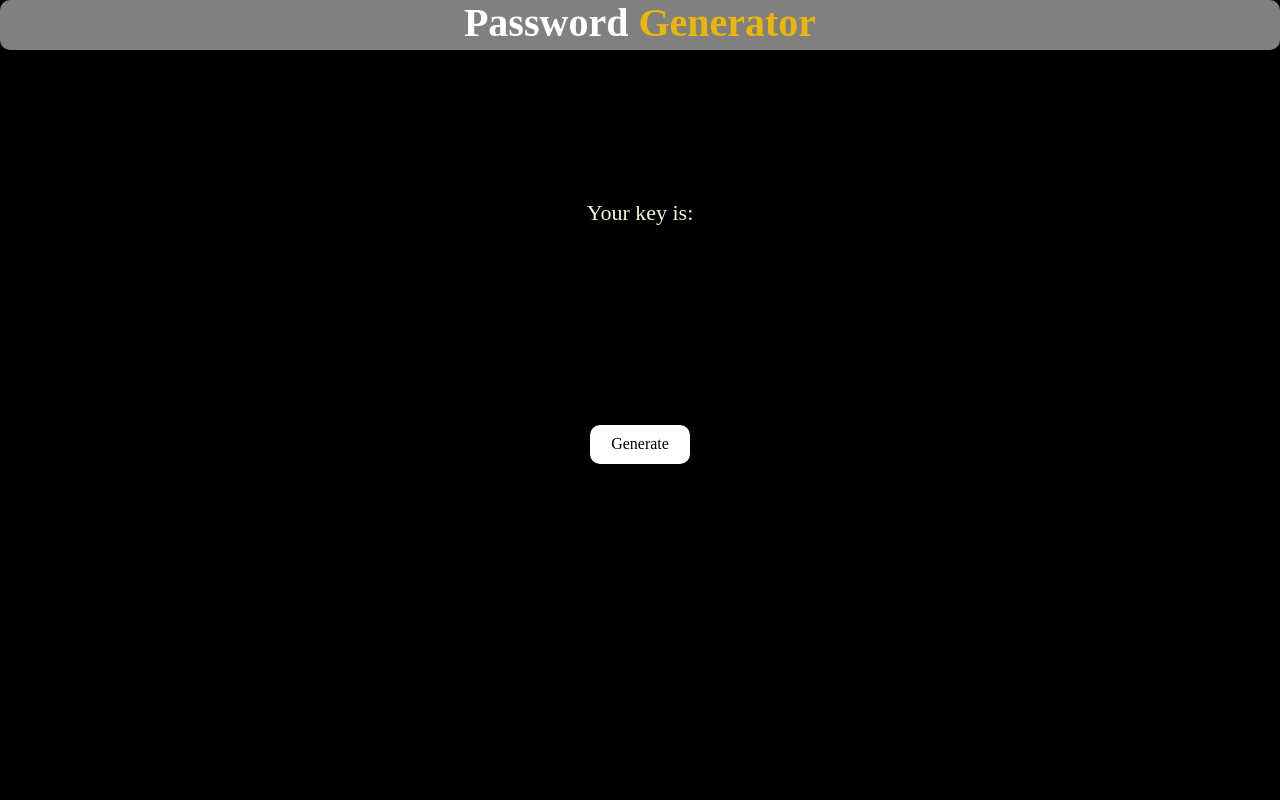
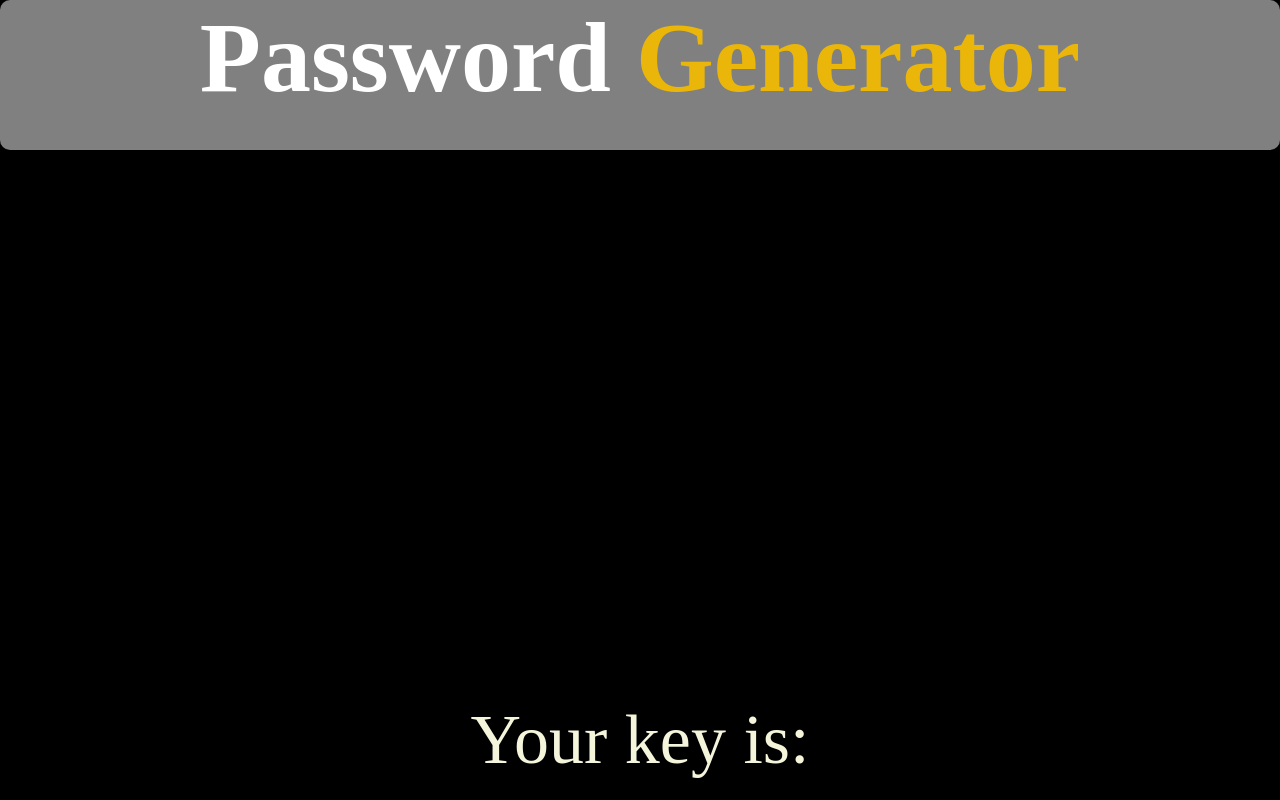
Before and after one commit to knoy00/Passkey-Generator, a website built with Vite: page index.html in a window 1280 px wide. Shown: the top 800 px of the page. Built offline with nearby package versions, Linux system fonts and the light colour scheme.

Commit message:
Modified CSS

```diff
--- a/index.css
+++ b/index.css
@@ -52,4 +52,25 @@ button{
 
 button:hover{
     background-color: grey;
+
 }
+
+@media(min-width:750px){
+    .title{
+        font-size: 100px;
+        height: 150px;
+        transition: all .42s ease;
+    }
+    button{
+        width: 300px;
+        padding: 25px 30px;
+        transition: all .42s ease;
+        font-size: 50px;
+        margin-top: 750px;
+    }
+    #password{
+        font-size: 70px;
+        margin-top: 550px;
+        transition: all .42s ease;
+    }
+}
```
